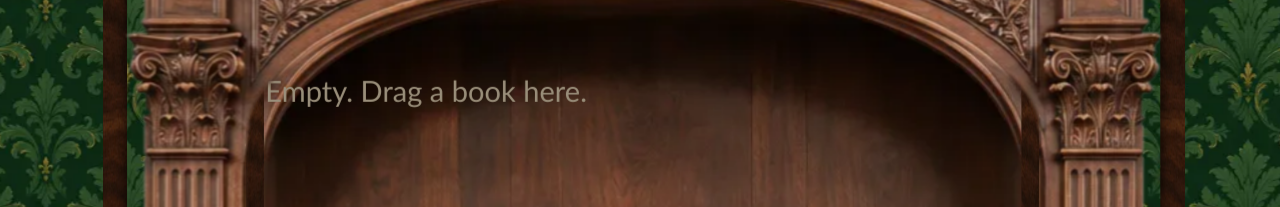
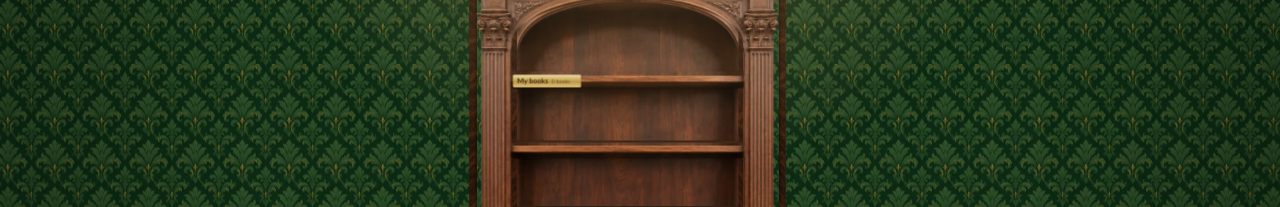
Before and after one commit to RisiMorina/article_app, a plain HTML site: page index.html in a window 1280 px wide. Shown: the part 290-497 px from the top of the page. Drawn offline with nearby package versions, Linux system fonts and the light colour scheme; animation ran at ten frames a second.

Commit message:
Hero: keep the zoomed shelf sharp, no zoom or drag hint on an empty shelf
The locked zoom is capped so the bookcase photo is never shown larger than
its own resolution. An empty library shows the whole case instead of
zooming on an empty shelf, and the hero no longer shows 'Empty. Drag a book
here.' (there is no drag and drop in the hero).

Co-Authored-By: Claude Opus 5.5 <noreply@anthropic.com>

```diff
--- a/css/style.css
+++ b/css/style.css
@@ -698,7 +698,7 @@ body.resizing .r-body { transition: none; }
 .hero-room .case-name:hover { color: #ffd98f; }
 .hero-room .case-n { color: #bfb39c; }
 .hero-room .shelf-label::after { background: #8c7c62; }
-.hero-room .shelf-empty { color: #9a8f7b; }
+.hero-room .shelf-empty { display: none; }   /* no drag-and-drop in the hero; an empty shelf just stays empty */
 .hero-room .shelf-row { padding-top: 26px; }
 .hero-room .shelf-row.is-empty { padding-top: 10px; }
 .hero-room .books { min-height: calc(176px * var(--k)); }
--- a/js/library.js
+++ b/js/library.js
@@ -117,7 +117,8 @@ const Library = {
       if (!isFinite(f) || f >= 1) break;
       rs *= f * 0.98;
     }
-    if (real.length <= 1) this.zoomTo($('.pslot', box), { instant: true, locked: true });
+    // One shelf of books: open zoomed on it. An empty library just shows the case (zooming on an empty shelf looks odd).
+    if (real.length === 1 && real[0].count) this.zoomTo($('.pslot', box), { instant: true, locked: true });
   },
 
   /** Click a shelf in the hero: turn the room so that wall faces you and zoom in on the shelf. */
@@ -134,7 +135,9 @@ const Library = {
     stage.style.transform = `scale(${rs}) rotateY(${a}deg)`;
     const q = books.getBoundingClientRect(), Q = { x: q.left + q.width / 2, y: q.top + q.height / 2 };
     const hr = hero.getBoundingClientRect(), C = { x: hr.left + hr.width / 2, y: hr.top + hr.height / 2 };
-    const k = Math.min(Math.max(Math.min(hr.width * 0.62, 1100) / Math.max(q.width, 1), 1), 6);
+    // Never blow the photos up past their own resolution (880 px wide, shown PW px wide at scale rs), or the shelf turns blurry.
+    const kSharp = 880 * 1.1 / (560 * rs * (window.devicePixelRatio || 1));
+    const k = Math.min(Math.max(Math.min(hr.width * 0.62, 1100) / Math.max(q.width, 1), 1), 6, Math.max(kSharp, 1));
     const tx = C.x - O.x - k * (Q.x - O.x), ty = C.y - O.y - k * (Q.y - O.y);
     stage.style.transform = `scale(${rs})`;
     void stage.offsetWidth;                           // start the animation from the room view
```
